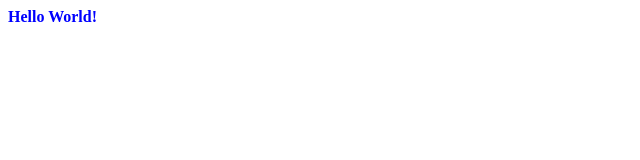
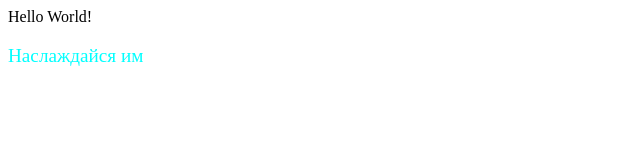
Before and after one commit to Volchk0valex/first-project, a plain HTML site: page index.html in a window 1280 px wide. Shown: the whole page, without its empty margins (0-640 px from the left). Drawn offline with Linux system fonts and the light colour scheme.

Commit message:
добавил контент

```diff
--- a/index.html
+++ b/index.html
@@ -8,6 +8,7 @@
         <link rel="stylesheet" href="./style.css" />
     </head>
 <body>
-  <a class="kontent">Hello World!</a>
+  <a class="Hello">Hello World!</a>
+  <p class="beautiful">Наслаждайся им</p>
 </body>
 </html>
--- a/style.css
+++ b/style.css
@@ -2,3 +2,8 @@
   color: blue;
   font-weight: 600;
 }
+
+.beautiful {
+  color: aqua;
+  font-size: larger;
+}
```
